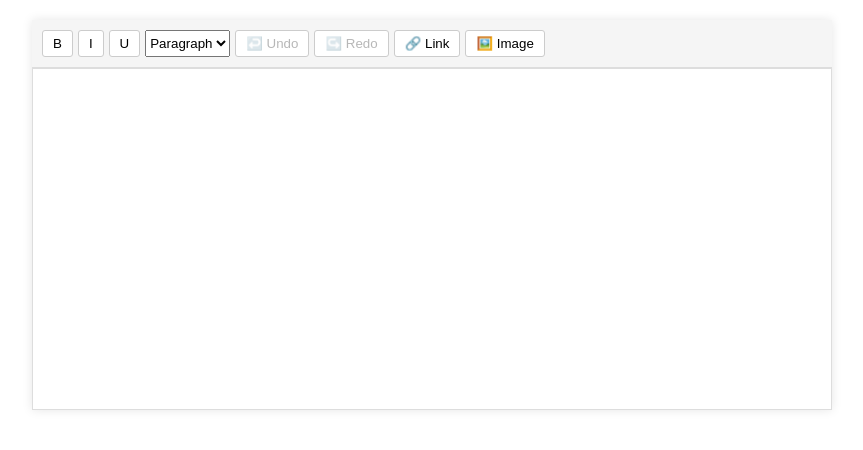
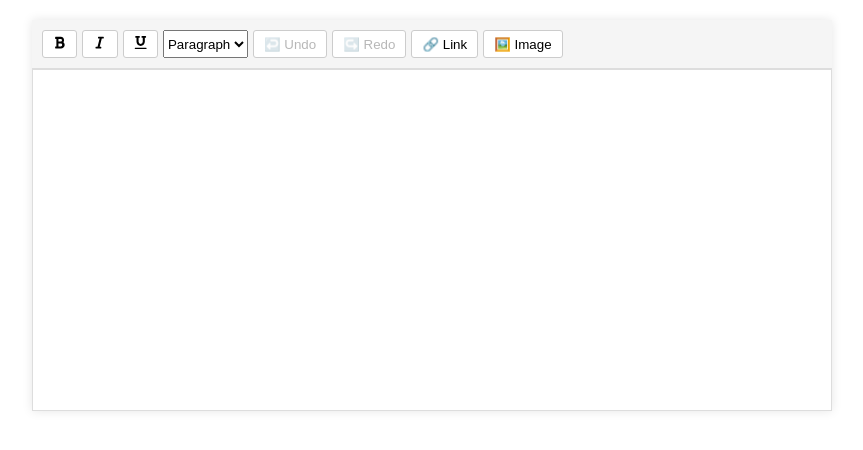
Before and after one commit to mrb1sh0p/rich-text-editor, a React (Create React App) app: page / in a window 1280 px wide. Shown: the top 450 px of the page, without its empty margins (208-1071 px from the left). Built offline with nearby package versions, Linux system fonts and the light colour scheme.

Commit message:
Improve UI with icons

```diff
--- a/package.json
+++ b/package.json
@@ -8,6 +8,7 @@
     "@testing-library/user-event": "^13.2.1",
     "react": "^19.0.0",
     "react-dom": "^19.0.0",
+    "react-icons": "^5.4.0",
     "react-scripts": "5.0.1",
     "web-vitals": "^2.1.0"
   },
--- a/src/components/Editor.js
+++ b/src/components/Editor.js
@@ -1,4 +1,14 @@
 import React from "react";
+import {
+  FaBold,
+  FaItalic,
+  FaUnderline,
+  FaUndo,
+  FaRedo,
+  FaLink,
+  FaImage,
+} from "react-icons/fa";
+
 import "./Editor.css";
 
 export default function Editor() {
@@ -40,9 +50,15 @@ export default function Editor() {
   return (
     <div className="editor-container">
       <div className="toolbar">
-        <button onClick={() => document.execCommand("bold")}>B</button>
-        <button onClick={() => document.execCommand("italic")}>I</button>
-        <button onClick={() => document.execCommand("underline")}>U</button>
+        <button onClick={() => document.execCommand("bold")}>
+          <FaBold />
+        </button>
+        <button onClick={() => document.execCommand("italic")}>
+          <FaItalic />
+        </button>
+        <button onClick={() => document.execCommand("underline")}>
+          <FaUnderline />
+        </button>
 
         <select onChange={(e) => handleCommand("formatBlock", e.target.value)}>
           <option value="p">Paragraph</option>
```
Also changed, not shown: 1 other file (tests, documents, lock files or other folders).
